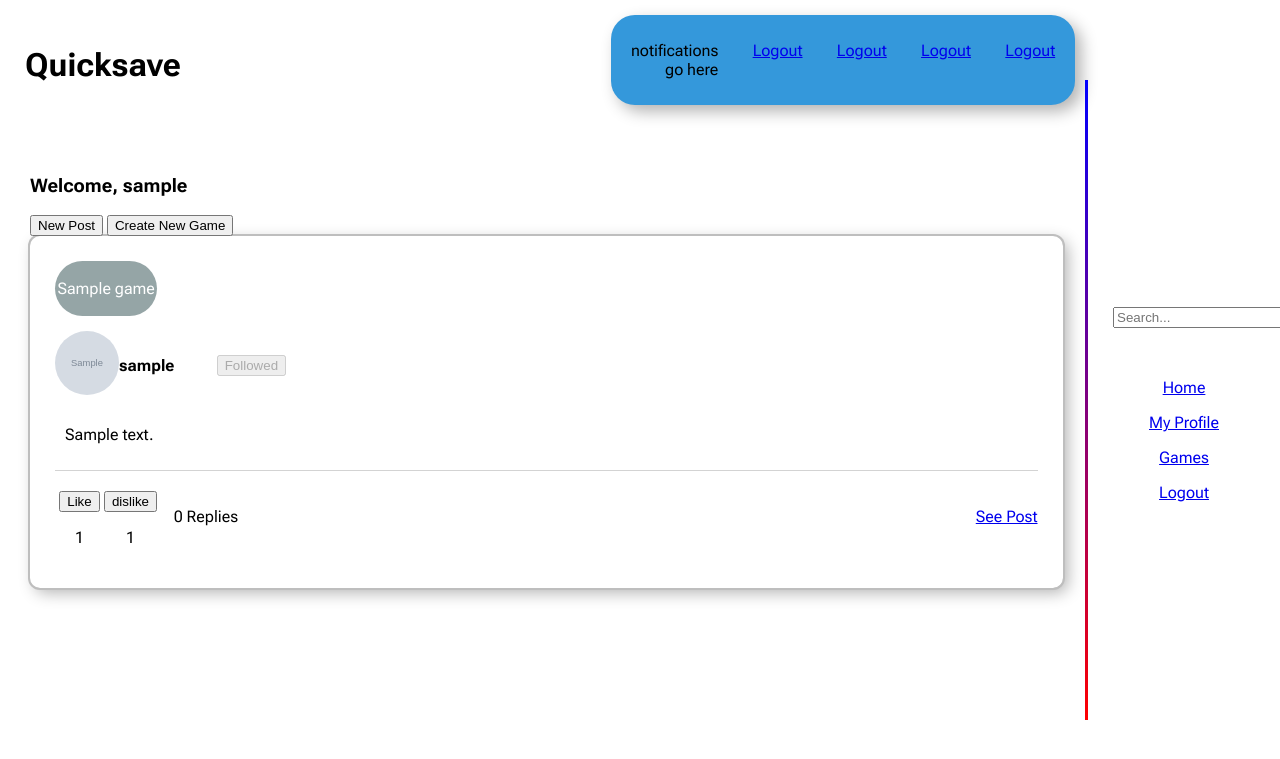
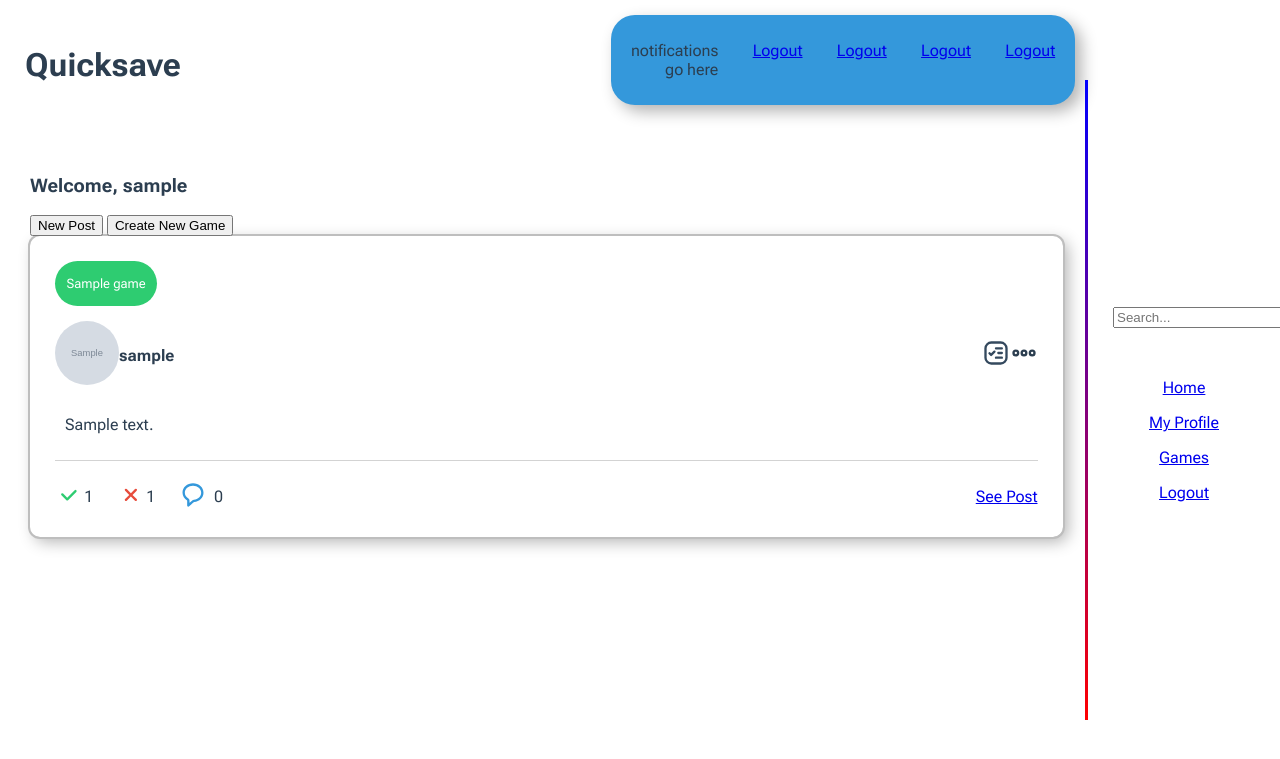
Before and after one commit to Gage-BCCA/Quicksave, a Django app: page / in a window 1280 px wide. Shown: the top 759 px of the page. Run offline with Django 5.2, Linux system fonts and the light colour scheme; a user stored in the database is signed in; tables that the repository leaves empty hold one stand-in row (values such as "Sample post"); grey boxes marked "Sample" are stand-in pictures.

Commit message:
Added more styling to post cards

```diff
--- a/feed/static/styling/styles.css
+++ b/feed/static/styling/styles.css
@@ -3,6 +3,7 @@
 body {
     margin: 0;
     font-family: "Roboto Flex", sans-serif;
+    color: #2c3e50;
 
 }
 
@@ -145,24 +118,10 @@
     width: 128px;
 }
 
-.card {
-    width: 190px;
-    height: 254px;
-    background: white;
-    border-radius: 10px;
-    transition: border-radius 0.5s cubic-bezier(0.175, 0.885, 0.32, 1.275);
-   }
-
-.shadow {
-box-shadow: inset 0 -3em 3em rgba(0,0,0,0.1),
-            0 0  0 2px rgb(190, 190, 190),
-            0.3em 0.3em 1em rgba(0,0,0,0.3);
-}
-
 /* Related Game Button Stlying */
 /* Used on Posts to link to the game that the post was made under */
 .related-game-button {
-    background-color: #95a5a6;
+    background-color: #2ecc71;
     border-radius: 50px;
     padding: 5px;
     width: 20%;
@@ -171,6 +130,7 @@
     color: white;
     text-align: center;
     margin-bottom: 15px;
+    font-size: small;
 }
 
 .related-game-button:visited {
@@ -207,8 +167,10 @@
     margin: 0;
     margin-bottom: 25px;
     padding: 25px;
+    padding-bottom: 15px;
 }
 
+/* RENAME THESE post-card--depth-1, etc. */
 .depth-1 {
     margin-left: 60px;
     margin-right: 75px;
@@ -228,20 +190,34 @@
 }
 
 .post-header-container__profile-pic {
-    flex: 1 1 6%;
+    flex: 0 0 5%;
 
 }
 
+/* RENAME THIS */
+.post-card-profile-pic {
+    border-radius: 100%;
+    height: 64px;
+    width: 64px;
+}
+
 .post-header-container__author {
-    flex: 1 1 10%;
+    flex: 0 1 15%;
     font-weight: bolder;
     align-content: center;
     margin: 0;
 }
 
 .post-header-container__follow-btn {
-    flex: 1 1 84%;
+    flex: 0 1 100%;
     align-content: center;
+    text-align: right;
+}
+
+.post-header-container__more-btn {
+    flex: 1 0 2%;
+    align-content: center;
+    text-align: right;
 }
 
 /* Post Body */
@@ -256,20 +232,23 @@
 .post-footer {
     display: flex;
     text-align: center;
-    margin-top: 20px;
+    margin-top: 10px;
 
 }
 
 .post-footer__like-btn {
     flex: 0 1 5%;
+    margin-right: 15px;
 }
 
 .post-footer__dislike-btn {
     flex: 0 1 5%;
+    margin-right: 15px;
 }
 
 .post-footer__replies {
     flex: 0 1 10%;
+    margin-right: 15px;
 }
 
 .post-footer__see-post-btn {
@@ -293,6 +272,15 @@
 
 .post-footer__add-comment-container__button:hover {
     background-color: #2892ad;
+}
+
+.post-footer__button-container {
+    display: flex;
+}
+
+.post-footer__button-container > div {
+    flex: 0 1 25%;
+    align-content: center;
 }
 
 /* Add Comment Form */
--- a/feed/templates/index.html
+++ b/feed/templates/index.html
@@ -57,13 +57,16 @@
                             {% csrf_token %}
                             <input type="hidden" value="{{ request.user.id }}" name="initiating_user_id" />
                             <input type="hidden" value="{{ post.author.id }}" name="target_user_id" />
-                            <input type="Submit" value="Follow" />
+                            <input type="image" src="{% get_media_prefix %}/icons/plus-rectangle.svg" class="like-submit-button" />
                         </form>
                     {% else %}
                     <form>
-                        <input type="Submit" value="Followed" disabled/>
+                        <input type="image" src="{% get_media_prefix %}/icons/follow-btn-activated.svg" class="like-submit-button"  disabled/>
                     </form>
                     {% endif %}
+                </div>
+                <div class="post-header-container__more-btn">
+                    <img src="{% get_media_prefix %}/icons/more-horizontal.svg">
                 </div>
 
             </div>
@@ -77,31 +80,60 @@
             <div class="post-footer">
                 {# Like and Dislike Button #}
                 <div class="post-footer__like-btn">
+                    <div class="post-footer__button-container">
+                        <div class="post-footer__button-container__icon">
                             <form method="post" class="post-like-form">
                                 {% csrf_token %}
                                 <input type="hidden" value="{{ request.user.id }}" name="user_id" class="post-like-user-id" />
                                 <input type="hidden" value="{{ post.id }}" name="post_id" class="post-like-post-id"/>
-                        <input type="submit" value="Like" class="like-submit-button"/>
+                                {% if post in request.user.likes.all %}
+                                <input type="image" src="{% get_media_prefix %}/icons/like-btn-activated.svg" alt="Like" class="like-submit-button"/>
+                                {% else %}
+                                <input type="image" src="{% get_media_prefix %}/icons/like-btn-deactivated.svg" alt="Like" class="like-submit-button"/>
+                                {% endif %}
                             </form>
+                        </div>
+                        <div class="post-footer__button-container__button">
                             <p>{{ post.num_likes }}</p>
                         </div>
+                    </div>
+                </div>
+
+
                     <div class="post-footer__dislike-btn">
+                        <div class="post-footer__button-container">
+                            <div class="post-footer__button-container__icon">
                                 <form method="post" class="post-dislike-form">
                                     {% csrf_token %}
                                     <input type="hidden" value="{{ request.user.id }}" name="user_id" class="post-dislike-user-id" />
                                     <input type="hidden" value="{{ post.id }}" name="post_id" class="post-dislike-post-id" />
-                            <input type="submit" value="dislike" />
+                                    {% if post in request.user.dislikes.all %}
+                                    <input type="image" src="{% get_media_prefix %}/icons/dislike-btn-activated.svg" alt="Like" class="like-submit-button"/>
+                                    {% else %}
+                                    <input type="image" src="{% get_media_prefix %}/icons/dislike-btn-deactivated.svg" alt="Like" class="like-submit-button"/>
+                                    {% endif %}
                                 </form>
+                            </div>
+                            <div class="post-footer__button-container__button">
                                 <p>{{ post.num_dislikes }}</p>
+                            </div>
+                        </div>
                     </div>
 
                 <div class="post-footer__replies">
-                    <p>{{ post.num_comments }} Replies </p>
+                    <div class="post-footer__button-container">
+                        <div class="post-footer__button-container__icon">
+                            <img src="{% get_media_prefix %}/icons/replies.svg" alt="Like" class="like-submit-button"/>
+                        </div>
+                        <div class="post-footer__button-container__button">
+                            <p>{{ post.num_comments }}</p>
+                        </div>
+                    </div>
                 </div>
 
                 <div class="post-footer__see-post-btn">
                     {# Link to Individual Post Page #}
-                    <p><a href="{% url 'individual_post' post.id %}">See Post </a></p>
+                            <p><a href="{% url 'individual_post' post.id %}">See Post</a></p>
                 </div>
             </div>
 
```
Also changed, not shown: other parts of feed/static/styling/styles.css (+2 -29 lines), media/icons/chevrons-right.svg (added), media/icons/dislike-btn-activated.svg (added), media/icons/dislike-btn-deactivated.svg (added), media/icons/follow-btn-activated.svg (added), media/icons/like-btn-activated.svg (added), media/icons/like-btn-deactivated.svg (added), media/icons/more-horizontal.svg (added), media/icons/plus-rectangle.svg (added), media/icons/replies.svg (added). Lines whose indentation alone changed are shown as unchanged.
